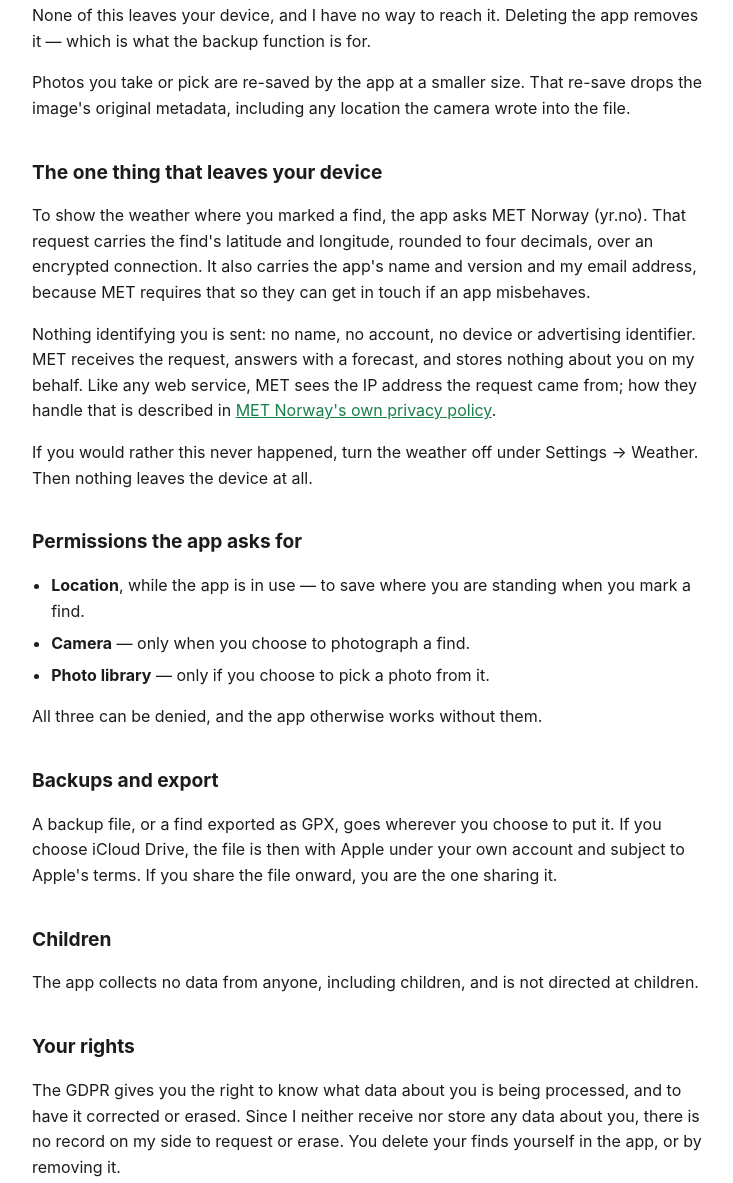
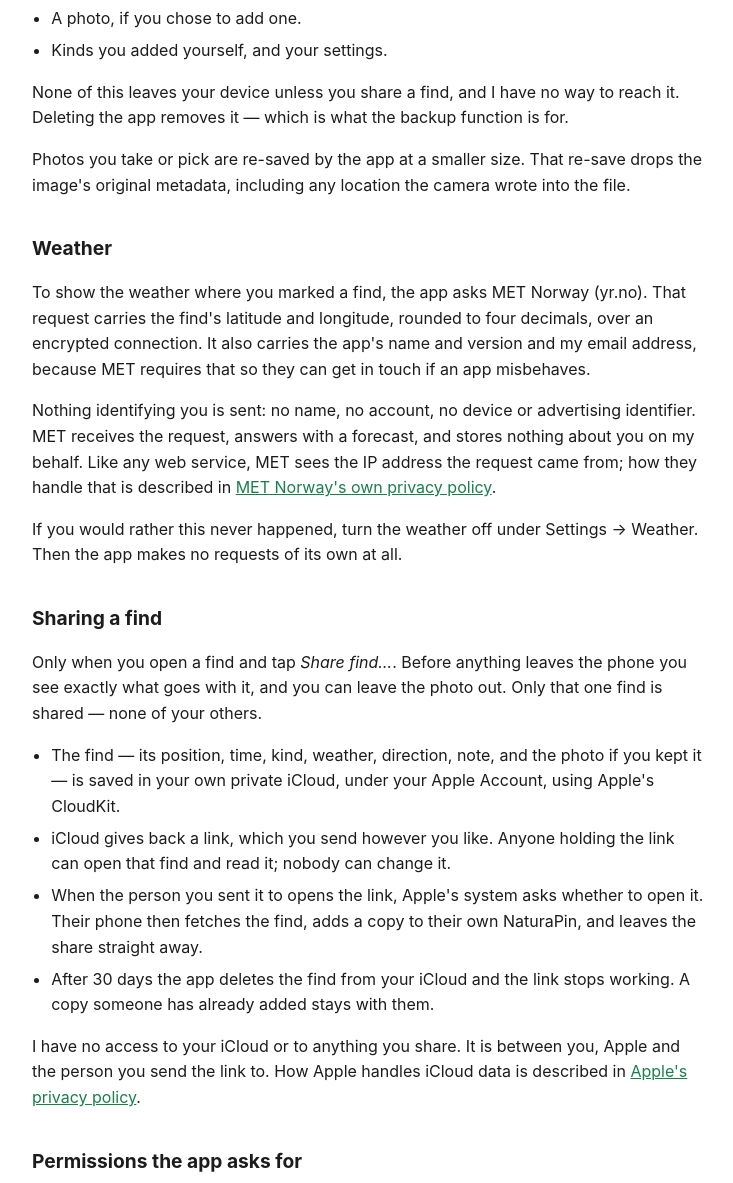
Before and after one commit to HAJ728/naturapin-site, a plain HTML site: page privacy.html in a window 1280 px wide. Shown: the part 882-2065 px from the top of the page, without its empty margins (272-1005 px from the left). Drawn offline with Linux system fonts and the light colour scheme.

Commit message:
Say that a shared find goes through the sender's own iCloud
NaturaPin 1.2 can share a single find as an iCloud link. The policy and the
support page said finds never leave the device, which is no longer true.

```diff
--- a/privacy.html
+++ b/privacy.html
@@ -26,17 +26,17 @@
 </head>
 <body>
 <h1>Privacy Policy</h1>
-<p class="date">NaturaPin · Last updated 18 August 2026</p>
+<p class="date">NaturaPin · Last updated 28 September 2026</p>
 
 <h2>Summary</h2>
-<p>NaturaPin is made by one person, Henrik Johansson. There is no server behind the app, no account to create and no sign-in. Your finds are stored on your device and stay there. The app makes exactly one network request — asking a weather service what the weather is where you marked a find — and that request can be switched off.</p>
+<p>NaturaPin is made by one person, Henrik Johansson. There is no server behind the app, no account to create and no sign-in. Your finds are stored on your device and stay there, unless you choose to share one. The app makes one network request of its own — asking a weather service what the weather is where you marked a find — and that request can be switched off. A find you share goes through your own iCloud, never through me.</p>
 
 <h2>What the app does not do</h2>
 <ul>
   <li>It does not collect personal information of any kind.</li>
   <li>It does not track you, and it contains no analytics, advertising, or third-party SDKs.</li>
   <li>It has no user accounts and no sign-in.</li>
-  <li>It never sends your finds anywhere. There is no cloud sync and no server to sync to.</li>
+  <li>It never sends your finds anywhere on its own. There is no cloud sync and no server to sync to. A find leaves the device only when you share it yourself.</li>
   <li>It does not sell or pass on information, to anyone, for any reason.</li>
 </ul>
 
@@ -49,13 +49,23 @@
   <li>A photo, if you chose to add one.</li>
   <li>Kinds you added yourself, and your settings.</li>
 </ul>
-<p>None of this leaves your device, and I have no way to reach it. Deleting the app removes it — which is what the backup function is for.</p>
+<p>None of this leaves your device unless you share a find, and I have no way to reach it. Deleting the app removes it — which is what the backup function is for.</p>
 <p>Photos you take or pick are re-saved by the app at a smaller size. That re-save drops the image's original metadata, including any location the camera wrote into the file.</p>
 
-<h2>The one thing that leaves your device</h2>
+<h2>Weather</h2>
 <p>To show the weather where you marked a find, the app asks MET Norway (yr.no). That request carries the find's latitude and longitude, rounded to four decimals, over an encrypted connection. It also carries the app's name and version and my email address, because MET requires that so they can get in touch if an app misbehaves.</p>
 <p>Nothing identifying you is sent: no name, no account, no device or advertising identifier. MET receives the request, answers with a forecast, and stores nothing about you on my behalf. Like any web service, MET sees the IP address the request came from; how they handle that is described in <a href="https://www.met.no/en/About-us/privacy">MET Norway's own privacy policy</a>.</p>
-<p>If you would rather this never happened, turn the weather off under Settings → Weather. Then nothing leaves the device at all.</p>
+<p>If you would rather this never happened, turn the weather off under Settings → Weather. Then the app makes no requests of its own at all.</p>
+
+<h2>Sharing a find</h2>
+<p>Only when you open a find and tap <em>Share find…</em>. Before anything leaves the phone you see exactly what goes with it, and you can leave the photo out. Only that one find is shared — none of your others.</p>
+<ul>
+  <li>The find — its position, time, kind, weather, direction, note, and the photo if you kept it — is saved in your own private iCloud, under your Apple Account, using Apple's CloudKit.</li>
+  <li>iCloud gives back a link, which you send however you like. Anyone holding the link can open that find and read it; nobody can change it.</li>
+  <li>When the person you sent it to opens the link, Apple's system asks whether to open it. Their phone then fetches the find, adds a copy to their own NaturaPin, and leaves the share straight away.</li>
+  <li>After 30 days the app deletes the find from your iCloud and the link stops working. A copy someone has already added stays with them.</li>
+</ul>
+<p>I have no access to your iCloud or to anything you share. It is between you, Apple and the person you send the link to. How Apple handles iCloud data is described in <a href="https://www.apple.com/legal/privacy/">Apple's privacy policy</a>.</p>
 
 <h2>Permissions the app asks for</h2>
 <ul>
```
Also changed, not shown: support.html (+2 -2 lines).
